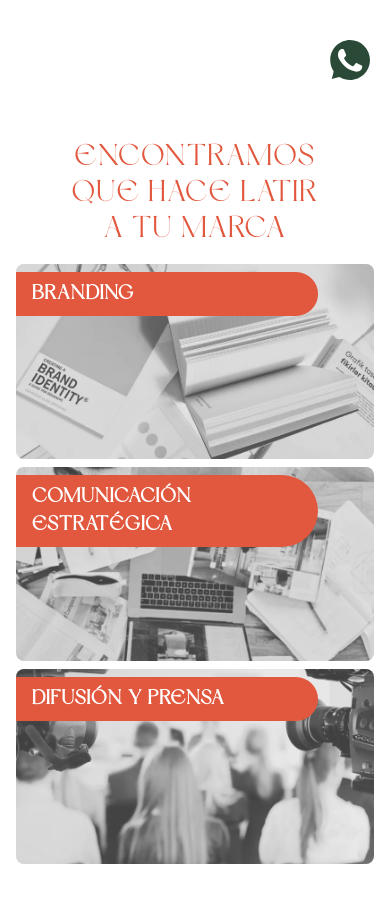
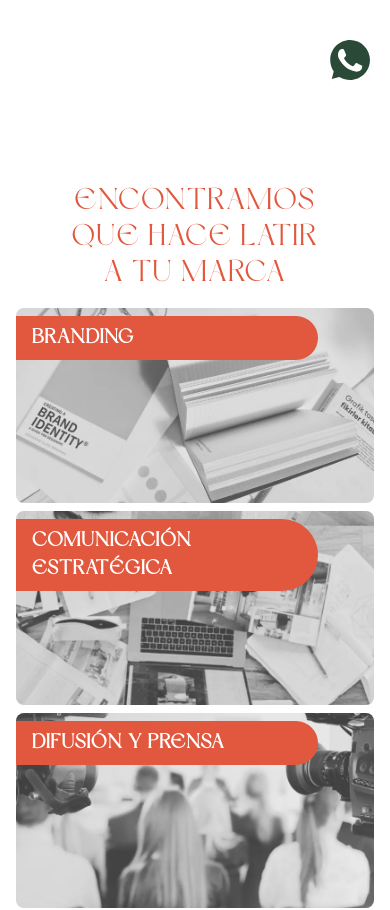
Before and after one commit to pueblobranding/pueblo, a Next.js app: page / in a window 390 px wide. Shown: the part 720-1630 px from the top of the page. Built offline with nearby package versions, Linux system fonts and the light colour scheme.

Commit message:
Enhance QueHacemosSection layout: change section display from block to flex for desktop and mobile views, improving alignment and responsiveness.

```diff
--- a/components/que-hacemos.tsx
+++ b/components/que-hacemos.tsx
@@ -47,7 +47,7 @@ export default function QueHacemosSection() {
 
     return (
         <>
-            <section id="que-hacemos" className="hidden md:block min-h-screen bg-white py-16 px-4">
+            <section id="que-hacemos" className="hidden md:flex items-center min-h-screen bg-white py-16 px-4">
                 {/* <Navbar isMenuOpen={isMenuOpen} toggleMenu={toggleMenu} /> */}
                 <div className="container mx-auto max-w-6xl">
                     {/* Título principal - siempre visible */}
@@ -118,7 +118,7 @@ export default function QueHacemosSection() {
             </section>
 
             {/* MOBILE */}
-            <section id="que-hacemos" className="md:hidden block min-h-screen h-[200%] bg-white py-4 px-4">
+            <section id="que-hacemos" className="md:hidden flex items-center min-h-screen h-[200%] bg-white py-4 px-4">
                 {/* <Navbar isMenuOpen={isMenuOpen} toggleMenu={toggleMenu} /> */}
                 <div className="container mx-auto max-w-6xl">
                     {/* Título principal - siempre visible */}
```
